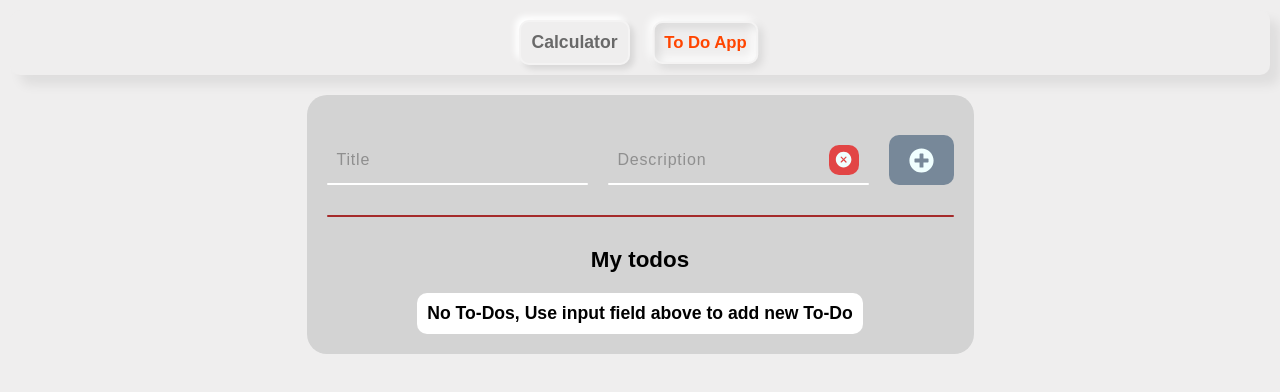
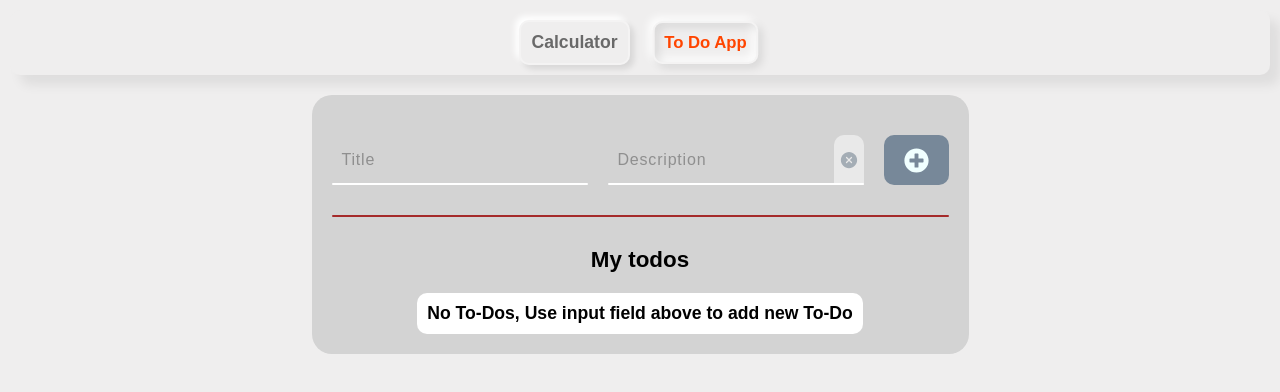
Before and after one commit to maddatsubedi/React-Multiapp, a React (Create React App) app: page /todoapp in a window 1280 px wide. Both pictures are taken after a click on the element "Add Description". Shown: the top 392 px of the page. Built offline with nearby package versions, Linux system fonts and the light colour scheme.

Commit message:
Bug fixes and UI changes

```diff
--- a/src/components/To-Do-App/ToDoApp.css
+++ b/src/components/To-Do-App/ToDoApp.css
@@ -53,37 +53,41 @@
     background-color: rgb(73, 113, 153);
 }
 
-.to-do .todo-input .input-field .removeDescButtonWrapper {
+.to-do .todo-input .input-field .description .removeDescButton {
     position: absolute;
     top: 0px;
-    right: 10px;
+    right: 0px;
     height: 100%;
-    /* width: fit-content; */
     display: flex;
     justify-content: center;
     align-items: center;
-    /* background-color: red; */
-}
-
-.to-do .todo-input .input-field .description .removeDescButton {
-    display: flex;
-    justify-content: center;
-    align-items: center;
-    font-size: 1.2rem;
-    /* color: rgb(213, 84, 84); */
-    color: azure;
+    font-size: 1.25rem;
+    color: lightslategray;
     box-sizing: border-box;
     padding: 5px;
-    border-radius: 10px;
-    /* background-color: lightslategray; */
-    background-color: rgb(226, 69, 69);
+    border-radius: 10px 10px 0px 0px;
+    background-color: white;
     z-index: 20;
     transition: 0.25s;
     cursor: pointer;
+    opacity: 0.5;
+}
+
+.to-do .todo-input .input-field .description input.valid~.removeDescButton,
+.to-do .todo-input .input-field .description input:focus~.removeDescButton {
+    color: white;
+    background-color: lightslategray;
+    border-radius: 0px 10px 10px 0px;
+}
+
+.to-do .todo-input .input-field .description input.valid~.removeDescButton:hover,
+.to-do .todo-input .input-field .description input:focus~.removeDescButton:hover {
+    background-color: rgb(73, 113, 153);
 }
 
 .to-do .todo-input .input-field .description .removeDescButton:hover {
-    background-color: rgb(230, 30, 30);
+    color: white;
+    background-color: rgb(73, 113, 153);
 }
 
 .to-do .todo-input input {
@@ -100,7 +104,7 @@
 }
 
 .to-do .todo-input .description input {
-    padding: 0px 50px 0px 10px;
+    padding: 0px 40px 0px 10px;
 }
 
 .input-field span {
--- a/src/components/To-Do-App/ToDoApp.js
+++ b/src/components/To-Do-App/ToDoApp.js
@@ -63,7 +63,7 @@ const ToDoApp = () => {
                     {
                       todo.description ?
                         <div className="description">
-                          <input ref={descriptionEditRef} name='descriptionEdit' defaultValue={todo.description} className='descriptionEdit' type="text" required={true} />
+                          <input ref={descriptionEditRef} name='descriptionEdit' defaultValue={todo.description} className='descriptionEdit' type="text" required={false} />
                         </div>
                         :
                         <></>
@@ -222,9 +222,7 @@ const ToDoApp = () => {
                 descAddMode ?
                   <div className="description input-section">
                     <input type="text" className={`descInput ${description !== '' ? `valid` : ''}`} value={description} onChange={(e) => handleDescription(e)} required={false} />
-                    <div className="removeDescButtonWrapper">
-                      <div className="removeDescButton" onClick={descRemoveModeHandler}><IoCloseCircle /></div>
-                    </div>
+                    <div className="removeDescButton" onClick={descRemoveModeHandler}><IoCloseCircle /></div>
                     <span>Description</span>
                     <i></i>
                   </div>
```
